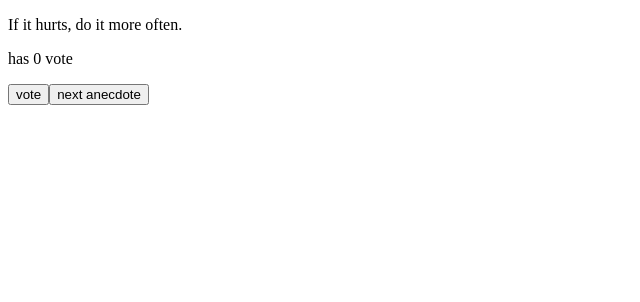
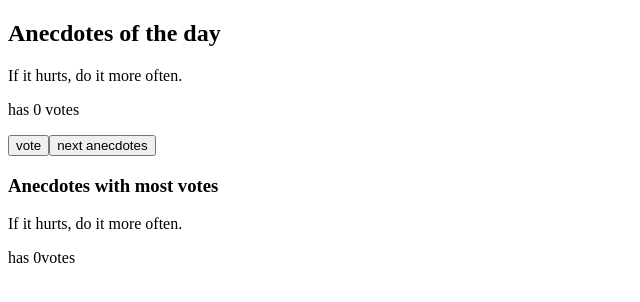
Before and after one commit to miskiat/fullstackopen_part1, a React (Create React App) app in the folder unicafe/: page / in a window 1280 px wide. Shown: the top 302 px of the page, without its empty margins (0-640 px from the left). Built offline with nearby package versions, Linux system fonts and the light colour scheme.

Commit message:
1.14*: anecdotes step3

```diff
--- a/unicafe/src/App.js
+++ b/unicafe/src/App.js
@@ -9,12 +9,13 @@ const App = () => {
     "Debugging is twice as hard as writing the code in the first place. Therefore, if you write the code as cleverly as possible, you are, by definition, not smart enough to debug it.",
     "Programming without an extremely heavy use of console.log is same as if a doctor would refuse to use x-rays or blood tests when diagnosing patients.",
   ];
-  const score = new Array().fill(0);
+  const score = new Array(7).fill(0);
   const [selected, setSelected] = useState(0);
-  const [vote, setVote] = useState([0, 0, 0, 0, 0, 0, 0]);
-  const generateRandom = () => {
-    let random = Math.floor(Math.random() * anecdotes.length);
-    setSelected(random);
+  const [vote, setVote] = useState(score);
+  const highestVote = Math.max(...vote);
+  const highestVoteIndex = vote.indexOf(highestVote);
+  const randomAnecdotes = () => {
+    setSelected(Math.floor(Math.random() * anecdotes.length));
   };
   const handleVote = () => {
     const points = [...vote];
@@ -22,12 +23,21 @@ const App = () => {
     setVote(points);
   };
 
+  const highestAnecdotes = anecdotes.filter(
+    (anecdote, aIndex) => vote[aIndex] === highestVote
+  );
+  console.log(highestAnecdotes);
+
   return (
     <div>
+      <h2>Anecdotes of the day</h2>
       <p>{anecdotes[selected]}</p>
-      <p>has {vote[selected]} vote</p>
+      <p>has {vote[selected]} votes</p>
       <button onClick={handleVote}>vote</button>
-      <button onClick={generateRandom}>next anecdote</button>
+      <button onClick={randomAnecdotes}>next anecdotes</button>
+      <h3>Anecdotes with most votes</h3>
+      <p>{anecdotes[highestVoteIndex]}</p>
+      <p>has {vote[selected]}votes</p>
     </div>
   );
 };
```
